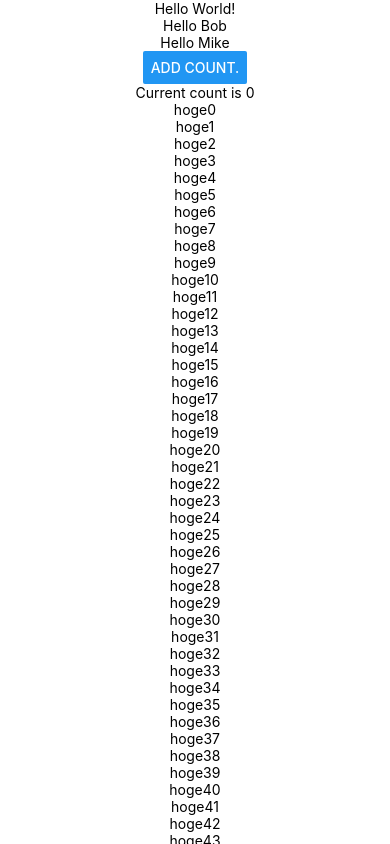
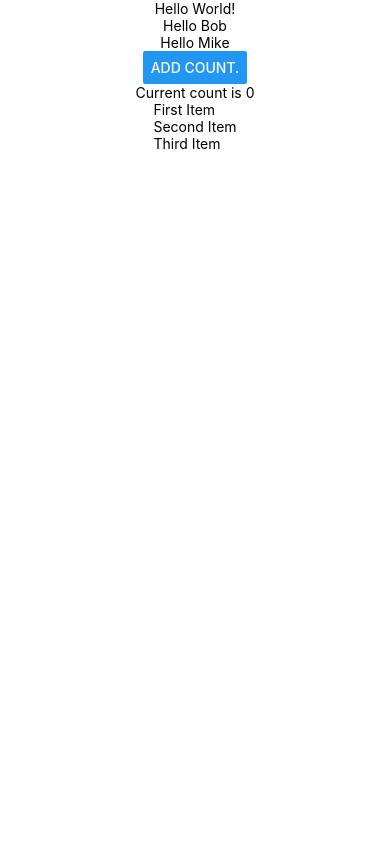
Before and after one commit to a0ki-github/ReactNativePlayground, a React Native app: screen / in a window 390 px wide. Built offline with nearby package versions, Linux system fonts and the light colour scheme.

Commit message:
add: use FlatList

```diff
--- a/App.js
+++ b/App.js
@@ -1,11 +1,24 @@
 import { StatusBar } from 'expo-status-bar';
-import { StyleSheet, Text, View, Button, ScrollView } from 'react-native';
+import { StyleSheet, Text, View, Button, ScrollView, FlatList } from 'react-native';
 import React, { useState } from 'react';
 
 export default function App() {
   const [count, setCount] = useState(0);
 
-  const numbers = [...Array(100)].map((_, i) => "hoge" + i)
+  const DATA = [
+    {
+      id: 'bd7acbea-c1b1-46c2-aed5-3ad53abb28ba',
+      title: 'First Item',
+    },
+    {
+      id: '3ac68afc-c605-48d3-a4f8-fbd91aa97f63',
+      title: 'Second Item',
+    },
+    {
+      id: '58694a0f-3da1-471f-bd96-145571e29d72',
+      title: 'Third Item',
+    },
+  ];
 
   return (
     <ScrollView>
@@ -19,9 +32,14 @@
           title="Add Count."
         />
         <Text>Current count is {count}</Text>
-        {numbers.map((number) => (
-          <Text>{number}</Text>
-        ))}
+        <FlatList
+          data={DATA}
+          renderItem={({item}) => (
+            <View key={item.id}>
+              <Text>{item.title}</Text>
+            </View>
+          )}
+        />
       </View>
     </ScrollView>
   );
```
